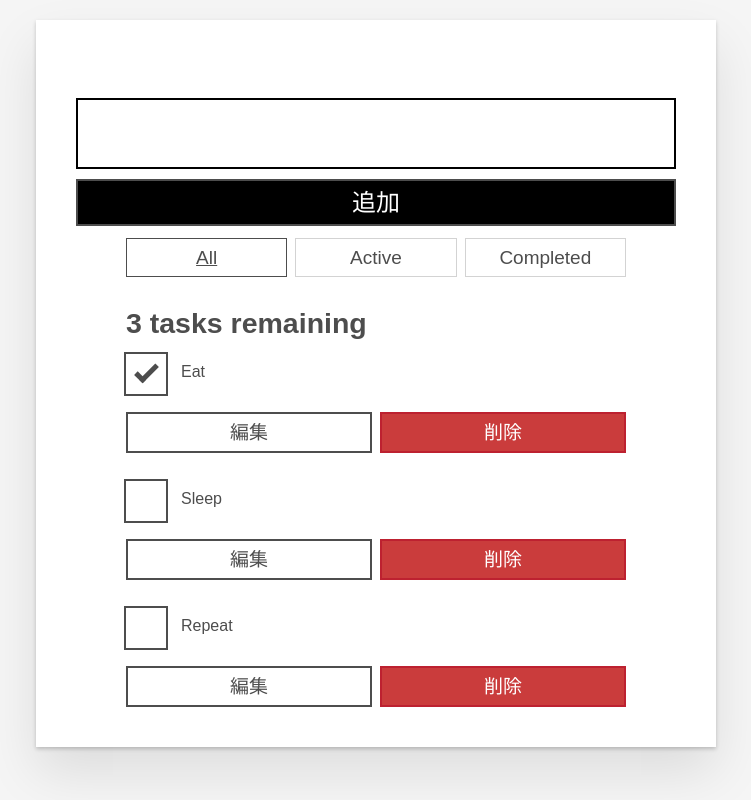
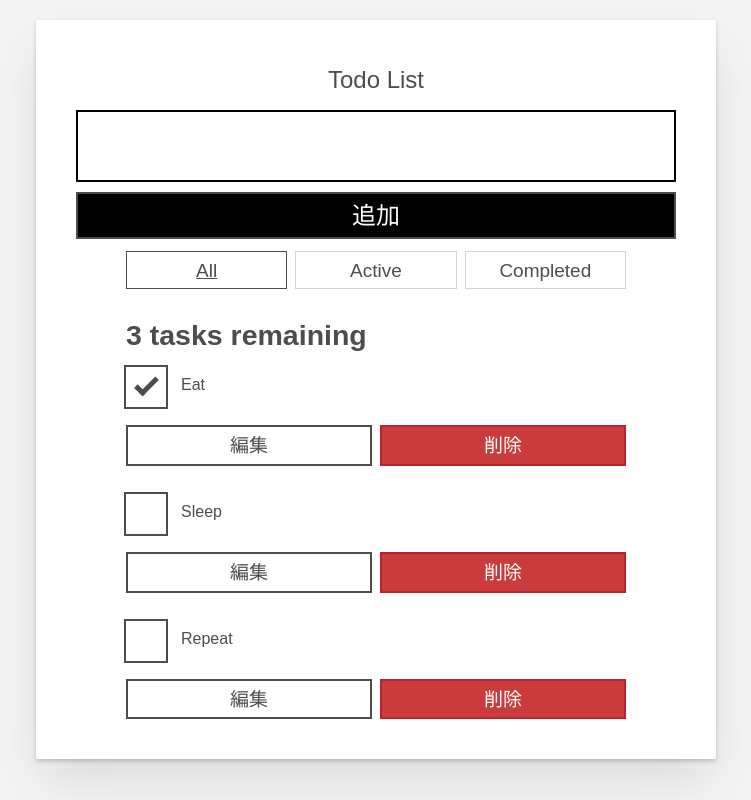
Before and after one commit to kaki-m/Aizuhack-team6, a React (Create React App) app in the folder todo-app/: page / in a window 1280 px wide. Shown: the whole page, without its empty margins (264-1015 px from the left). Built offline with nearby package versions, Linux system fonts and the light colour scheme.

Commit message:
[update]change language

```diff
--- a/todo-app/src/components/Form.js
+++ b/todo-app/src/components/Form.js
@@ -22,7 +22,7 @@ function Form(props) {
     <form onSubmit={handleSubmit}>
       <h2 className="label-wrapper">
         <label htmlFor="new-todo-input" className="label__lg">
-
+          Todo List
         </label>
       </h2>
 
```
